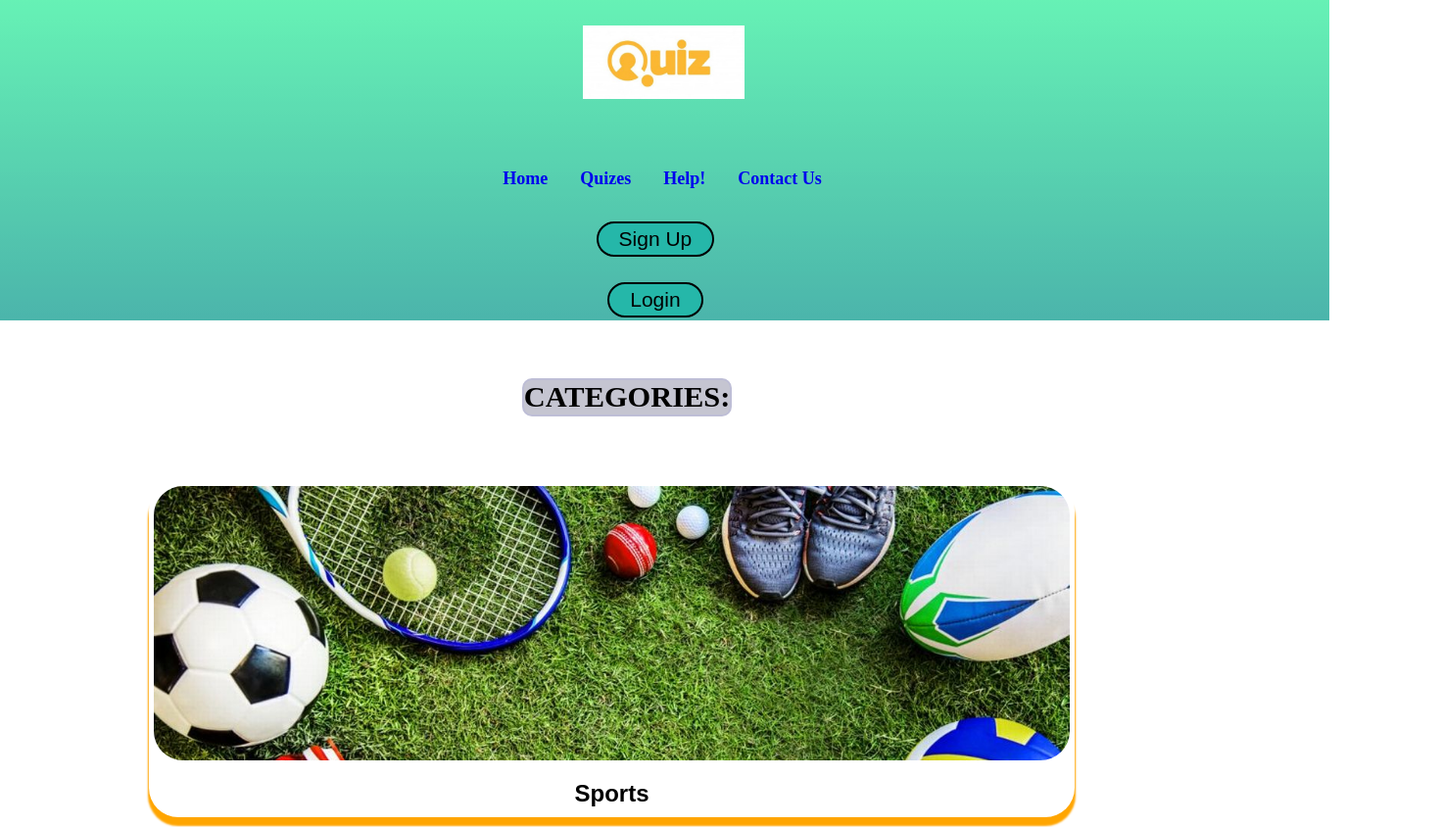
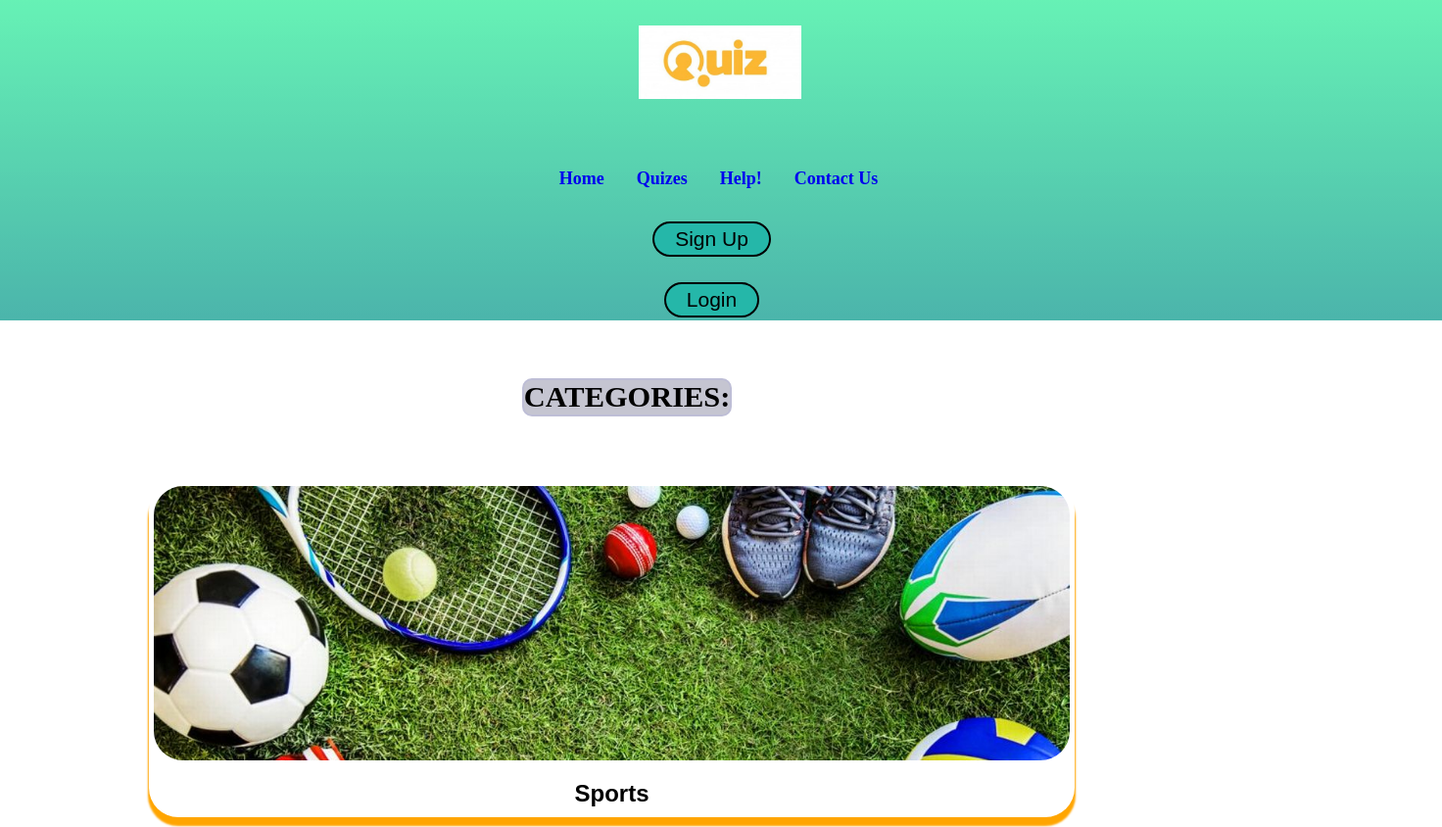
Before and after one commit to Abhi-202/quiz.github.io, a plain HTML site: page index.html in a window 1280 px wide. Shown: the top 844 px of the page at 98% size, 1472 px wide, since content can reach past the window. Drawn offline with Linux system fonts and the light colour scheme.

Commit message:
Update media.css

```diff
--- a/media.css
+++ b/media.css
@@ -4,7 +4,7 @@
 
 #navbar{
     flex-direction: column;
-    width: 106%;
+    width: 115%;
 }
 #navbar ul li a{
         font-size: 18px;
```
